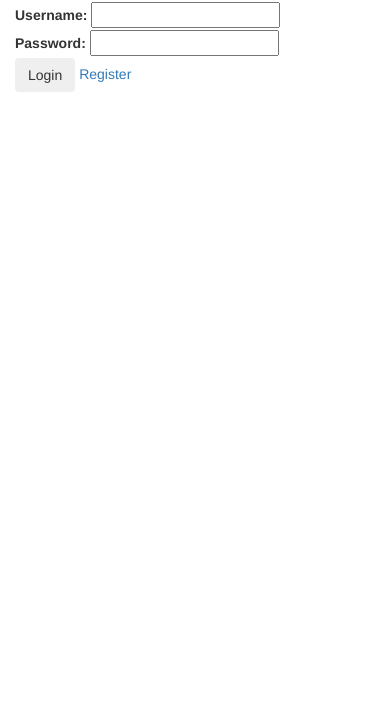
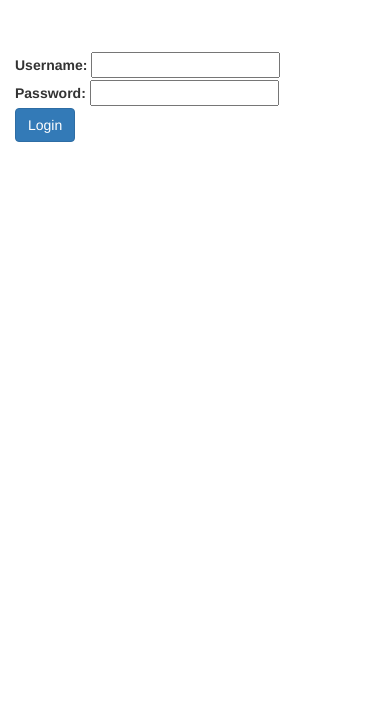
Before and after one commit to YetAnotherJonWilson/CTI_GroupProject, a website: page public/views/index.html in a window 390 px wide. Shown: the part 128-844 px from the top of the page. Drawn offline with Linux system fonts and the light colour scheme.

Commit message:
simple styles added

```diff
--- a/public/styles/stylesheet.css
+++ b/public/styles/stylesheet.css
@@ -0,0 +1,3 @@
+#loginDiv {
+    margin-top: 50px;
+}
--- a/public/views/login.html
+++ b/public/views/login.html
@@ -1,6 +1,6 @@
 <div class="row">
-    <div class="col-lg-4 col-md-4 col-sm-12 col-md-12"></div>
-    <div class="col-lg-4 col-md-4 col-sm-12 col-xs-12">
+    <div class="col-lg-4 col-md-4"></div>
+    <div class="col-lg-4 col-md-4">
         <div id = "loginDiv">
             <div>
                 <label for="username">Username:</label>
@@ -10,13 +10,12 @@
                 <label for="password">Password: </label>
                 <input type="password" ng-model="login.password" id="password"/>
             </div>
-            <button class="btn btn-login" ng-click="login.login()">Login</button>
-            <a id="registerTxt" href="/register">Register</a>
+            <button class="btn btn-primary" ng-click="login.login()">Login</button>
             <div ng-show="login.error">
                 {{login.errorMessage}}
             </div>
         </div>
     </div>
-    <div class="col-lg-4 col-md-4 col-sm-12 col-xs-12">
+    <div class="col-lg-4 col-md-4">
     </div>
 </div>
```
